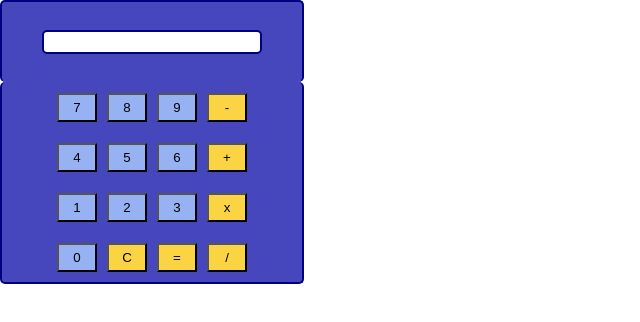
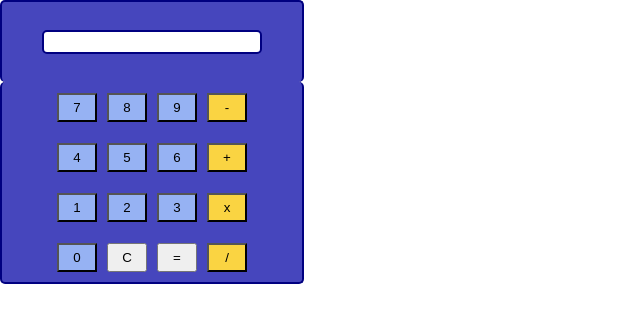
Before and after one commit to stochasticats/calculator, a plain HTML site: page index.html in a window 1280 px wide. Shown: the whole page, without its empty margins (0-640 px from the left). Drawn offline with Linux system fonts and the light colour scheme.

Commit message:
change classes of equals and clear for functionality

```diff
--- a/index.html
+++ b/index.html
@@ -30,8 +30,8 @@
         <button id="multiply" class="operator">x</button>
 
         <button id="0" class="digit">0</button>
-        <button id="clear" class="operator">C</button>
-        <button id="equals" class="operator">=</button>
+        <button id="clear">C</button>
+        <button id="equals">=</button>
         <button id="divide" class="operator">/</button>
     </div>
     </div>
```
